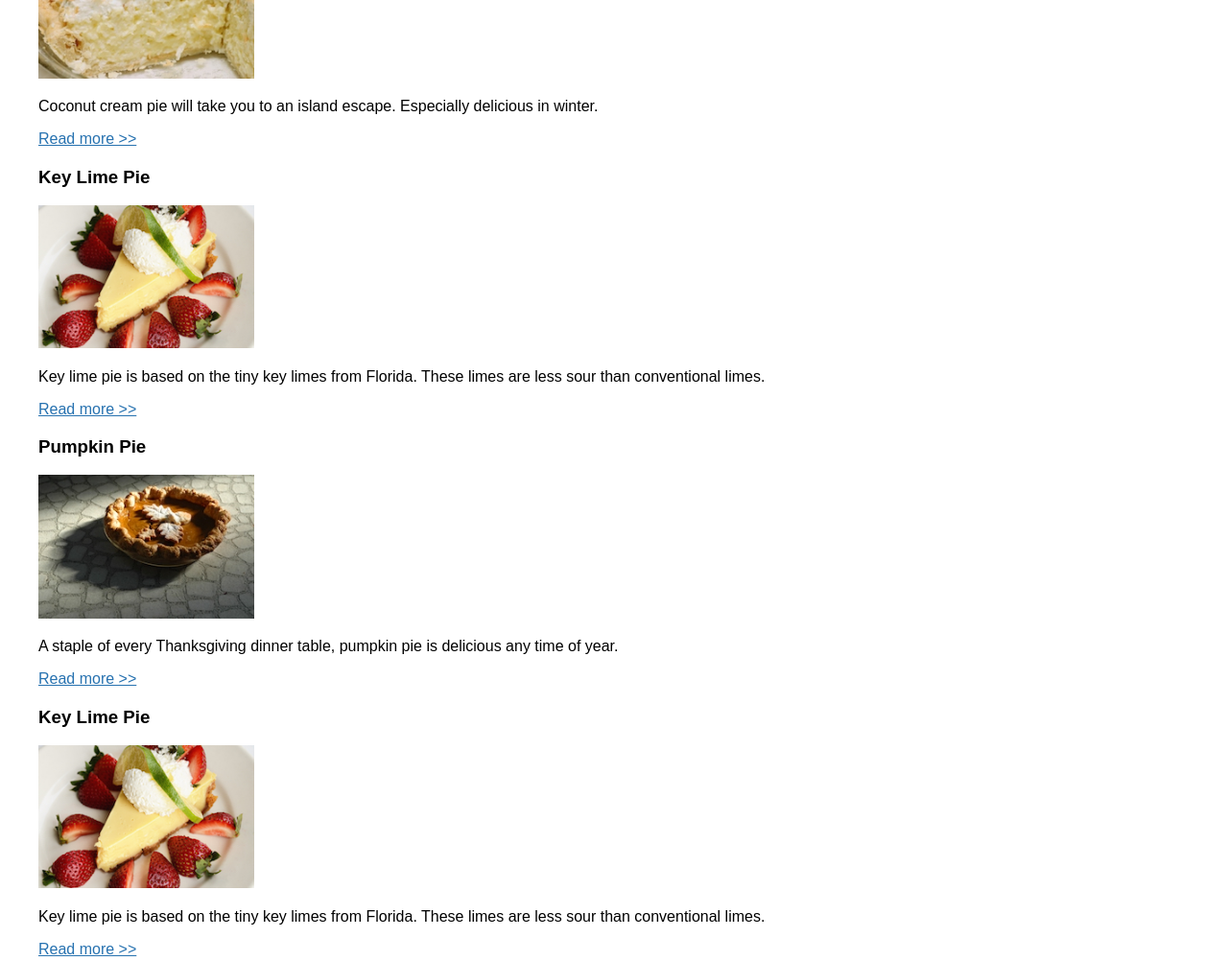
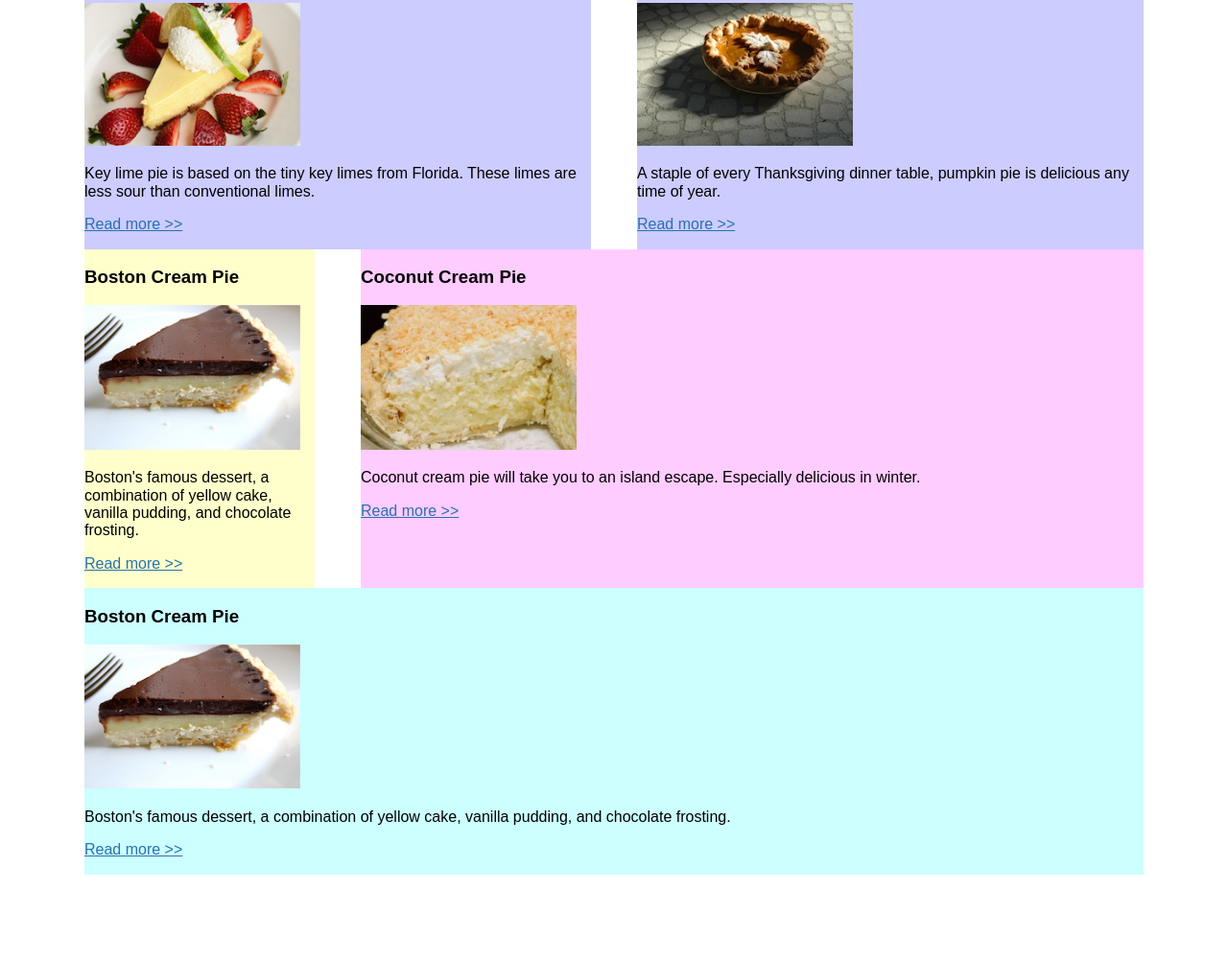
Before and after one commit to alanbedoya/notes, a plain HTML site: page fem-layout-master/day-1-flexbox/3-flexbox-grid/begin/flexbox.html in a window 1280 px wide. Shown: the part 410-1412 px from the top of the page at 96% size. After the commit the page ends 1322 px from the top, so only its background shows below. Drawn offline with Linux system fonts and the light colour scheme.

Commit message:
Working on flexbox.

```diff
--- a/fem-layout-master/day-1-flexbox/3-flexbox-grid/begin/css/flexbox.css
+++ b/fem-layout-master/day-1-flexbox/3-flexbox-grid/begin/css/flexbox.css
@@ -31,6 +31,30 @@ div img {
 }
 
 /* grid system -- mobile first! */
+.row {
+	display: flex;
+	flex-flow: row wrap;
+}
+
+[class*='col-'] {
+	margin-left: 4%;
+}
+
+.col-1 {
+	background-color: #ffc;
+}
+
+.col-2 {
+	background-color: #ccf;
+}
+
+.col-3 {
+	background-color: #fcf;
+}
+
+.col-4 {
+	background-color: #cff;
+}
 
 
 /* Mobile Landscape Screen Sizes */
@@ -39,5 +63,19 @@ div img {
 }
 /* Desktop screen Sizes */
 @media only screen and (min-width: 768px) {
+	.col-1 {
+		flex: 0 0 20%;
+	}
 
+	.col-2 {
+		flex: 0 0 44%;
+	}
+
+	.col-3 {
+		flex: 0 0 68%;
+	}
+
+	.col-4 {
+		flex: 0 0 92%;
+	}
 }
--- a/fem-layout-master/day-1-flexbox/3-flexbox-grid/begin/flexbox.html
+++ b/fem-layout-master/day-1-flexbox/3-flexbox-grid/begin/flexbox.html
@@ -10,26 +10,26 @@
 <body>
 	<div class="wrapper">
 <!-- row 1, 4 individual boxes -->
-		<div>
-			<article>
+		<div class='row'>
+			<article class='col-1'>
 				<h3>Boston Cream Pie</h3>
 			    <img src="img/boston-cream.jpg" alt="Boston creme pie.">
 			    <p>Boston's famous dessert, a combination of yellow cake, vanilla pudding, and chocolate frosting.</p>
 			    <p><a href="http://www.foodnetwork.com/recipes/boston-cream-pie-recipe0-1908702">Read more &gt;&gt;</a></p>
 			</article>
-			<article>
+			<article class='col-1'>
 		    	<h3>Coconut Cream Pie</h3>
 		    	<img src="img/coconut-cream.jpg" alt="Coconut cream pie.">
 		    	<p>Coconut cream pie will take you to an island escape. Especially delicious in winter.</p>
 		    	<p><a href="https://www.favfamilyrecipes.com/coconut-cream-pie-2/">Read more &gt;&gt;</a></p>
 		    </article>
-		    <article>
+		    <article class='col-1'>
 		    	<h3>Key Lime Pie</h3>
 		    	<img src="img/keylime-pie.jpg" alt="Key lime pie.">
 		    	<p>Key lime pie is based on the tiny key limes from Florida. These limes are less sour than conventional limes. </p>
 		    	<p><a href="https://www.epicurious.com/recipes/food/views/key-lime-pie-108125" target="_blank">Read more &gt;&gt;</a></p>
 		    </article>
-		    <article>
+		    <article class='col-1'>
 		    	<h3>Pumpkin Pie</h3>
 		    	<img src="img/pumpkin-pie.jpg" alt="Pumpkin pie.">
 		    	<p>A staple of every Thanksgiving dinner table, pumpkin pie is delicious any time of year.</p>
@@ -37,14 +37,14 @@
 		    </article>
 		</div>
 <!-- row 2, 2 boxes spanning 2 rows -->
-		<div>
-		    <article>
+		<div class='row'>
+		    <article class='col-2'>
 		    	<h3>Key Lime Pie</h3>
 		    	<img src="img/keylime-pie.jpg" alt="Key lime pie.">
 		    	<p>Key lime pie is based on the tiny key limes from Florida. These limes are less sour than conventional limes. </p>
 		    	<p><a href="https://www.epicurious.com/recipes/food/views/key-lime-pie-108125" target="_blank">Read more &gt;&gt;</a></p>
 		    </article>
-		    <article>
+		    <article class='col-2'>
 		    	<h3>Pumpkin Pie</h3>
 		    	<img src="img/pumpkin-pie.jpg" alt="Pumpkin pie.">
 		    	<p>A staple of every Thanksgiving dinner table, pumpkin pie is delicious any time of year.</p>
@@ -53,14 +53,14 @@
 		</div>
 
 <!-- row 4: narrow left column, wide right/content column -->
-		<div>
-			<article>
+		<div class='row'>
+			<article class='col-1'>
 				<h3>Boston Cream Pie</h3>
 			    <img src="img/boston-cream.jpg" alt="Boston creme pie.">
 			    <p>Boston's famous dessert, a combination of yellow cake, vanilla pudding, and chocolate frosting.</p>
 			    <p><a href="http://www.foodnetwork.com/recipes/boston-cream-pie-recipe0-1908702">Read more &gt;&gt;</a></p>
 			</article>
-			<article>
+			<article class='col-3'>
 		    	<h3>Coconut Cream Pie</h3>
 		    	<img src="img/coconut-cream.jpg" alt="Coconut cream pie.">
 		    	<p>Coconut cream pie will take you to an island escape. Especially delicious in winter.</p>
@@ -68,8 +68,8 @@
 		    </article>
 		</div>
 <!-- row 4: one column -->
-		<div>
-			<article>
+		<div class='row'>
+			<article class='col-4'>
 				<h3>Boston Cream Pie</h3>
 			    <img src="img/boston-cream.jpg" alt="Boston creme pie.">
 			    <p>Boston's famous dessert, a combination of yellow cake, vanilla pudding, and chocolate frosting.</p>
```
